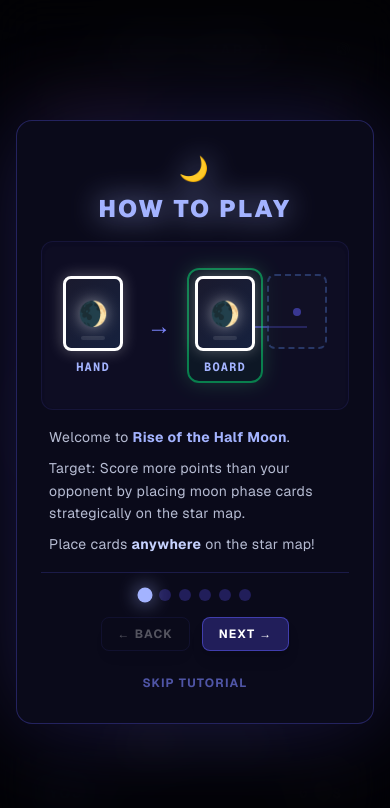
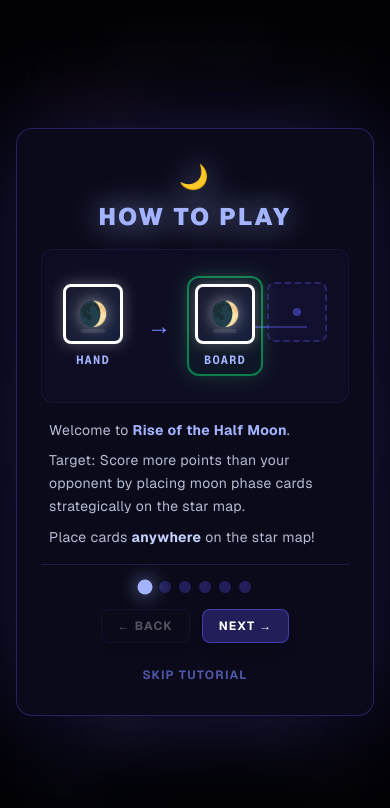
Before and after one commit to nahyun27/rise-of-halfmoon, a Next.js app: page / in a window 390 px wide. Both pictures are taken after a click on the button "🎮 START GAME". Shown: the top 808 px of the page. Built offline with nearby package versions, Linux system fonts and the light colour scheme.

Commit message:
refactor: Change cards from rectangle to square
- Update card dimensions from 80×100 to 80×80
- Apply square ratio across all breakpoints
- Adjust card interior layout for square format
- Update board nodes to match square cards
- Improve space efficiency on mobile

```diff
--- a/app/page.tsx
+++ b/app/page.tsx
@@ -345,7 +345,7 @@ function DroppableNode({ node, children, isValid, isHovered, onClick, onDrop, on
       onDragLeave={onDragLeave}
       onDrop={handleDrop}
       className={`
-         absolute transform -translate-x-1/2 -translate-y-1/2 w-[40px] h-[50px] sm:w-[60px] sm:h-[75px] md:w-[80px] md:h-[100px] rounded-[8px] z-10 flex flex-col items-center justify-center transition-all duration-300
+         absolute transform -translate-x-1/2 -translate-y-1/2 w-[60px] h-[60px] sm:w-[70px] sm:h-[70px] md:w-[80px] md:h-[80px] rounded-[8px] z-10 flex flex-col items-center justify-center transition-all duration-300
          ${isHovered && isValid ? 'scale-110' : ''}
          ${node.card ? 'cursor-default' : isValid ? 'cursor-pointer' : 'cursor-default opacity-80'}
        `}
@@ -907,7 +907,7 @@ export default function Home() {
       )}
 
       {/* TOP: LAYOUT WRAPPER */}
-      <div className="w-full max-w-5xl flex flex-col items-center gap-4 sm:gap-6">
+      <div className="w-full max-w-5xl flex flex-col items-center gap-2 sm:gap-4 md:gap-6 h-[18vh] sm:h-[20vh] z-30">
 
         {/* HEADER: Level & Controls */}
         <div className="w-full flex items-center relative py-2 mb-2">
@@ -965,7 +965,7 @@ export default function Home() {
         </div>
 
         {/* AI Face-down Cards */}
-        <div className="flex gap-2 sm:gap-4 md:gap-6 justify-center z-20 h-[50px] sm:h-[75px] md:h-[100px] items-center">
+        <div className="flex gap-3 sm:gap-4 md:gap-6 justify-center z-20 h-[60px] sm:h-[70px] md:h-[80px] items-center">
           {gameState.opponentHand.map(card => {
             const isActing = aiActionState.cardId === card.id;
             const aiCardPlayVariants = {
@@ -992,7 +992,7 @@ export default function Home() {
       </div>
 
       {/* MIDDLE: GRAPH BOARD */}
-      <div className="flex flex-col items-center gap-4 w-full max-w-5xl relative flex-grow justify-center my-4">
+      <div className="flex flex-col items-center gap-4 w-full max-w-5xl relative flex-grow min-h-0 justify-center my-2 sm:my-4 z-10">
         {/* Score Popups overlay */}
         {scorePopups.map((popup) => {
           const targetNode = gameState.layout.nodes.find(n => n.id === popup.nodeId);
@@ -1048,7 +1048,7 @@ export default function Home() {
         )}
 
         {/* Game Board Container */}
-        <div className={`w-full max-w-4xl h-[450px] sm:h-[450px] md:h-[550px] rounded-2xl md:rounded-[2rem] backdrop-blur-xl border relative overflow-hidden transition-colors duration-1000 animate-in fade-in zoom-in-95
+        <div className={`w-full max-w-4xl h-[450px] sm:h-[450px] md:h-[550px] rounded-2xl md:rounded-[2rem] backdrop-blur-xl border relative overflow-hidden transition-colors duration-1000 animate-in fade-in zoom-in-95 scale-90 sm:scale-95 md:scale-100 my-auto flex items-center justify-center
            ${THEME_STYLES[gameState.layout.theme || 'indigo'].bg}
            ${THEME_STYLES[gameState.layout.theme || 'indigo'].border}
            ${THEME_STYLES[gameState.layout.theme || 'indigo'].shadow}
@@ -1218,10 +1218,10 @@ export default function Home() {
       </div>
 
       {/* BOTTOM: PLAYER AREA */}
-      <div className="w-full max-w-5xl flex flex-col items-center gap-4 sm:gap-6">
+      <div className="w-full max-w-5xl flex flex-col items-center justify-end gap-2 sm:gap-4 md:gap-6 h-[18vh] sm:h-[20vh] z-30 pb-4">
 
         {/* Player Hand */}
-        <div className="flex gap-2 sm:gap-4 md:gap-6 justify-center z-20">
+        <div className="flex gap-3 sm:gap-4 md:gap-6 justify-center z-20">
           {gameState.playerHand.map((card, index) => {
             const isSelected = selectedCardId === card.id;
             return (
--- a/components/MoonCard.tsx
+++ b/components/MoonCard.tsx
@@ -26,11 +26,11 @@ export const MoonCard: React.FC<MoonCardProps> = ({ card, onClick, isFaceDown =
     <div
       onClick={() => onClick?.(card)}
       className={`
-        group relative w-[40px] h-[50px] sm:w-[60px] sm:h-[75px] md:w-[80px] md:h-[100px]
+        group relative w-[60px] h-[60px] sm:w-[70px] sm:h-[70px] md:w-[80px] md:h-[80px]
         rounded-[8px]
         border-[3px]
-        flex flex-col items-center justify-between
-        pt-2 pb-3 px-2
+        flex items-center justify-center
+        p-2
         bg-gradient-to-b from-[#1a1a2e] to-[#16213e]
         cursor-pointer select-none
         transition-all duration-300 ease-out
@@ -45,18 +45,13 @@ export const MoonCard: React.FC<MoonCardProps> = ({ card, onClick, isFaceDown =
       }}
     >
       {isFaceDown ? (
-        <div className="flex-grow flex items-center justify-center opacity-40 text-4xl mt-2 drop-shadow-[0_0_10px_rgba(255,255,255,0.2)]">
+        <div className="flex-grow flex items-center justify-center opacity-40 text-4xl drop-shadow-[0_0_10px_rgba(255,255,255,0.2)]">
           🌙
         </div>
       ) : (
-        <>
-          <div className="text-[20px] sm:text-[28px] md:text-[38px] filter drop-shadow-[0_0_8px_rgba(255,255,255,0.5)] transition-transform duration-300 group-hover:scale-110 flex-grow flex items-center justify-center -translate-y-[2px]">
-            {MOON_EMOJIS[card.phase]}
-          </div>
-
-          {/* Decorative bottom element */}
-          <div className="h-1 w-6 rounded-full bg-white/10 group-hover:bg-white/30 transition-colors duration-300 mb-1"></div>
-        </>
+        <div className="text-[20px] sm:text-[28px] md:text-[38px] filter drop-shadow-[0_0_8px_rgba(255,255,255,0.5)] transition-transform duration-300 group-hover:scale-110 flex-grow flex items-center justify-center">
+          {MOON_EMOJIS[card.phase]}
+        </div>
       )}
     </div>
   );
--- a/components/TutorialOverlay.tsx
+++ b/components/TutorialOverlay.tsx
@@ -11,7 +11,7 @@ function TutorialCard({ phase, owner = 'player', isFaceDown = false }: { phase:
 
   return (
     <div
-      className="tutorial-card transition-transform hover:-translate-y-2 relative w-[60px] h-[75px] sm:w-[70px] sm:h-[88px] md:w-[80px] md:h-[100px] text-[24px] sm:text-[32px] md:text-[40px]"
+      className="tutorial-card transition-transform hover:-translate-y-2 relative w-[60px] h-[60px] sm:w-[70px] sm:h-[70px] md:w-[80px] md:h-[80px] text-[24px] sm:text-[32px] md:text-[40px]"
       style={{
         borderRadius: '8px',
         border: `3px solid ${owner === 'player' ? '#fff' : '#000'}`,
@@ -32,14 +32,10 @@ function TutorialCard({ phase, owner = 'player', isFaceDown = false }: { phase:
   );
 }
 
-const EmptySlot = () => (
-  <div className="w-[60px] h-[75px] sm:w-[70px] sm:h-[88px] md:w-[80px] md:h-[100px]"
-    style={{
-      borderRadius: '8px',
-      border: '2px dashed rgba(100, 150, 255, 0.3)',
-      background: 'rgba(20, 20, 40, 0.5)',
-      display: 'flex', alignItems: 'center', justifyContent: 'center'
-    }}>
+const EmptySlot = ({ highlight = false }: { highlight?: boolean }) => (
+  <div className={`w-[60px] h-[60px] sm:w-[70px] sm:h-[70px] md:w-[80px] md:h-[80px]
+    rounded-[8px] border-2 border-dashed ${highlight ? 'border-indigo-400 bg-indigo-900/50' : 'border-indigo-500/30 bg-indigo-950/30'}
+    flex items-center justify-center transition-all duration-200`}>
     <div className="w-2 h-2 rounded-full bg-indigo-500/50"></div>
   </div>
 );
```
